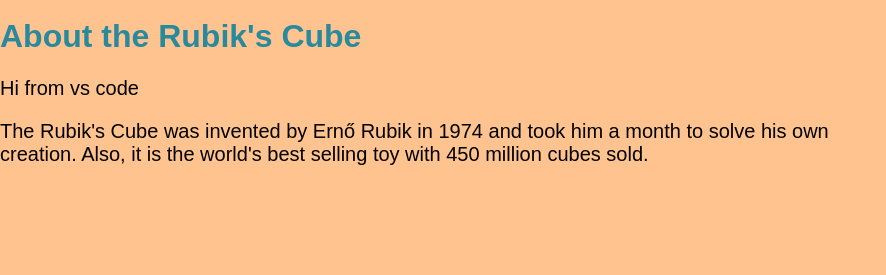
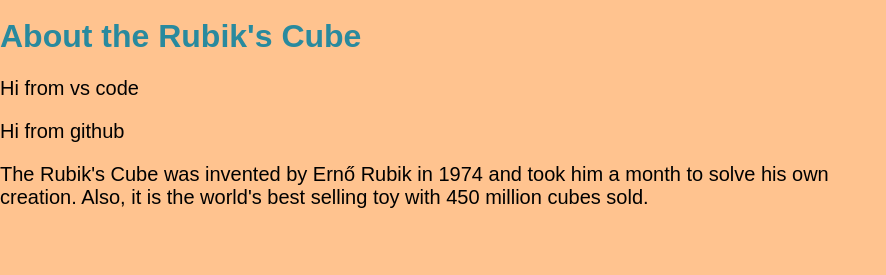
Before and after one commit to 01001010DP/jparcon2026.github.io, a plain HTML site: page index.html in a window 1280 px wide. Shown: the part 320-595 px from the top of the page, 0-886 px from the left. Drawn offline with Linux system fonts and the light colour scheme.

Commit message:
Update index.html
testing vscode & github

```diff
--- a/index.html
+++ b/index.html
@@ -97,6 +97,7 @@
                 <h1> About the Rubik's Cube
                 </h1>
                 <p>Hi from vs code</p>
+                <p>Hi from github</p>
                 <p> The Rubik's Cube was invented by Ernő Rubik in 1974 and took him a month to solve his own creation. Also, it is the world's best selling toy with 450 million cubes sold.
                 </p>
             </div>
```
